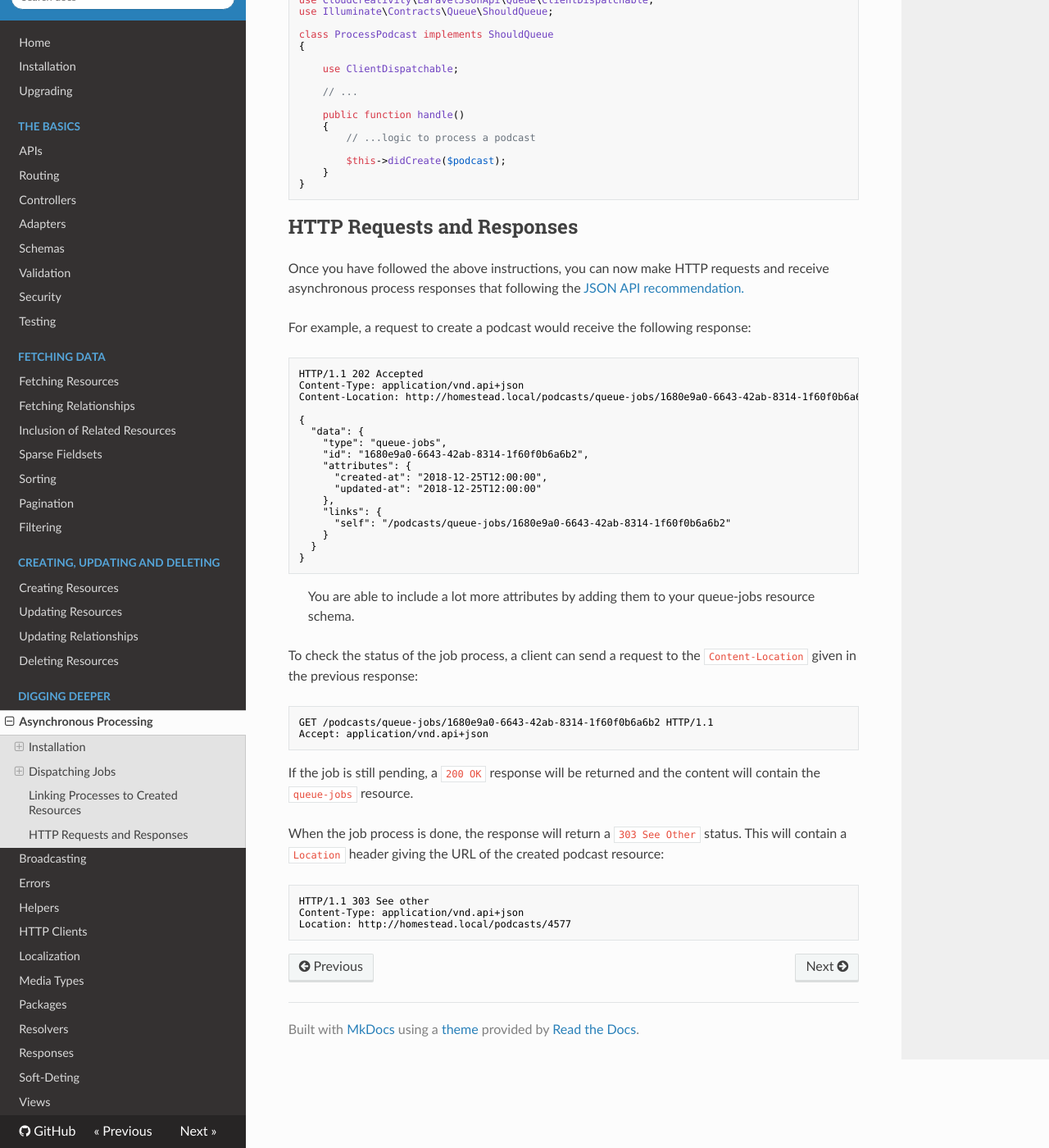
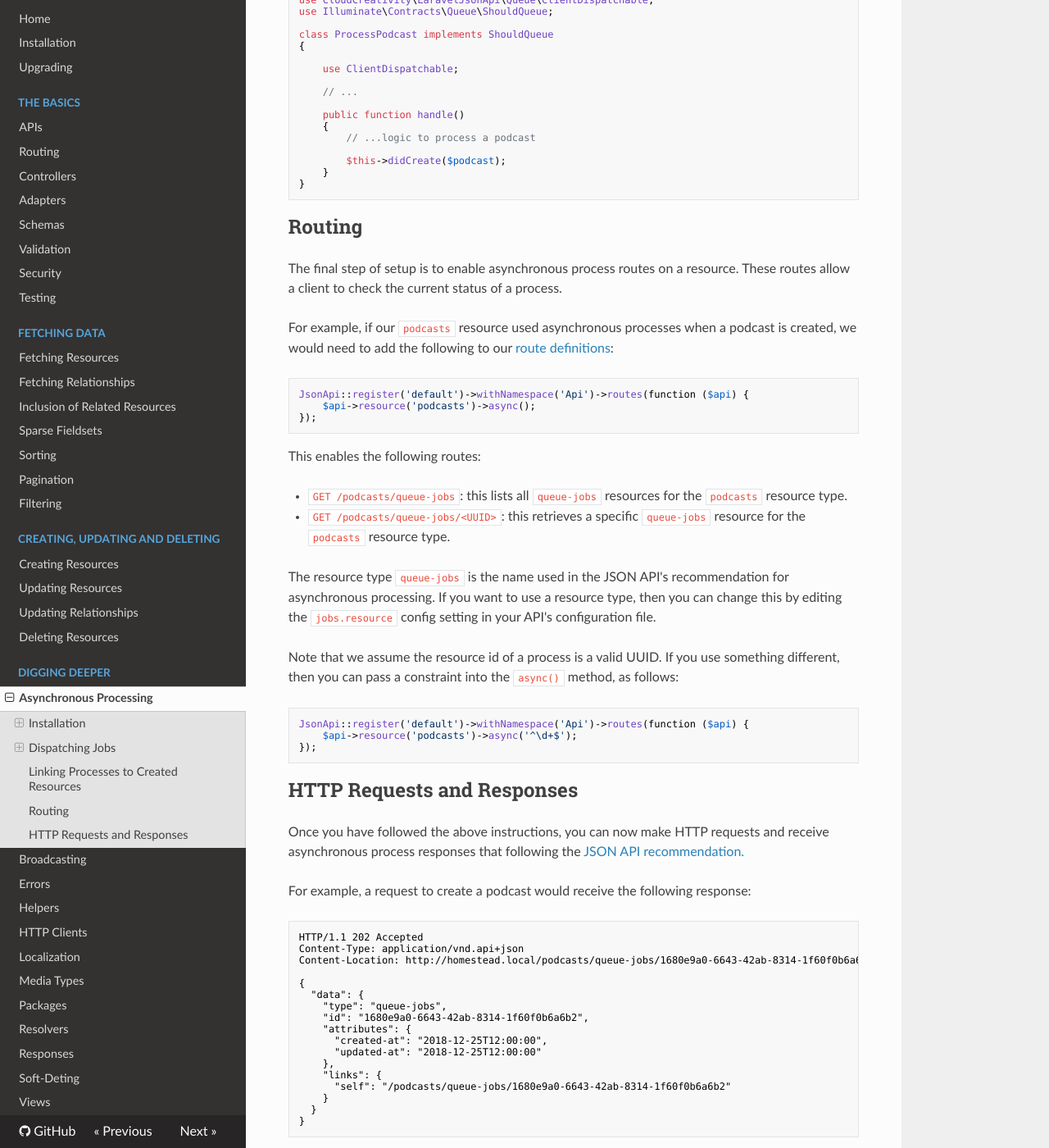
Before and after one commit to cloudcreativity/laravel-json-api, an MkDocs documentation site: the page built from docs/features/async.md, in a window 1280 px wide and 1400 px high, scrolled down 3913 px. Shown: the whole window at 82% size. Built offline with MkDocs 1.6.1, drawn with Linux system fonts in a browser that asks for light colours; nearby versions of some CDN libraries; old or Windows-style settings are respelled for this version of MkDocs.

Commit message:
[Docs] Add routing guidance to the asynchronous process chapter
Closes #320

````diff
--- a/docs/features/async.md
+++ b/docs/features/async.md
@@ -217,6 +217,40 @@ class ProcessPodcast implements ShouldQueue
 }
 ```
 
+## Routing
+
+The final step of setup is to enable asynchronous process routes on a resource. These
+routes allow a client to check the current status of a process.
+
+For example, if our `podcasts` resource used asynchronous processes when a podcast is
+created, we would need to add the following to our [route definitions](../basics/routing.md):
+
+```php
+JsonApi::register('default')->withNamespace('Api')->routes(function ($api) {
+    $api->resource('podcasts')->async();
+});
+```
+
+This enables the following routes:
+
+- `GET /podcasts/queue-jobs`: this lists all `queue-jobs` resources for the `podcasts`
+resource type.
+- `GET /podcasts/queue-jobs/<UUID>`: this retrieves a specific `queue-jobs` resource
+for the `podcasts` resource type.
+
+The resource type `queue-jobs` is the name used in the JSON API's recommendation for
+asynchronous processing. If you want to use a resource type, then you can change this
+by editing the `jobs.resource` config setting in your API's configuration file.
+
+Note that we assume the resource id of a process is a valid UUID. If you use something
+different, then you can pass a constraint into the `async()` method, as follows:
+
+```php
+JsonApi::register('default')->withNamespace('Api')->routes(function ($api) {
+    $api->resource('podcasts')->async('^\d+$');
+});
+```
+
 ## HTTP Requests and Responses
 
 Once you have followed the above instructions, you can now make HTTP requests and receive
````
